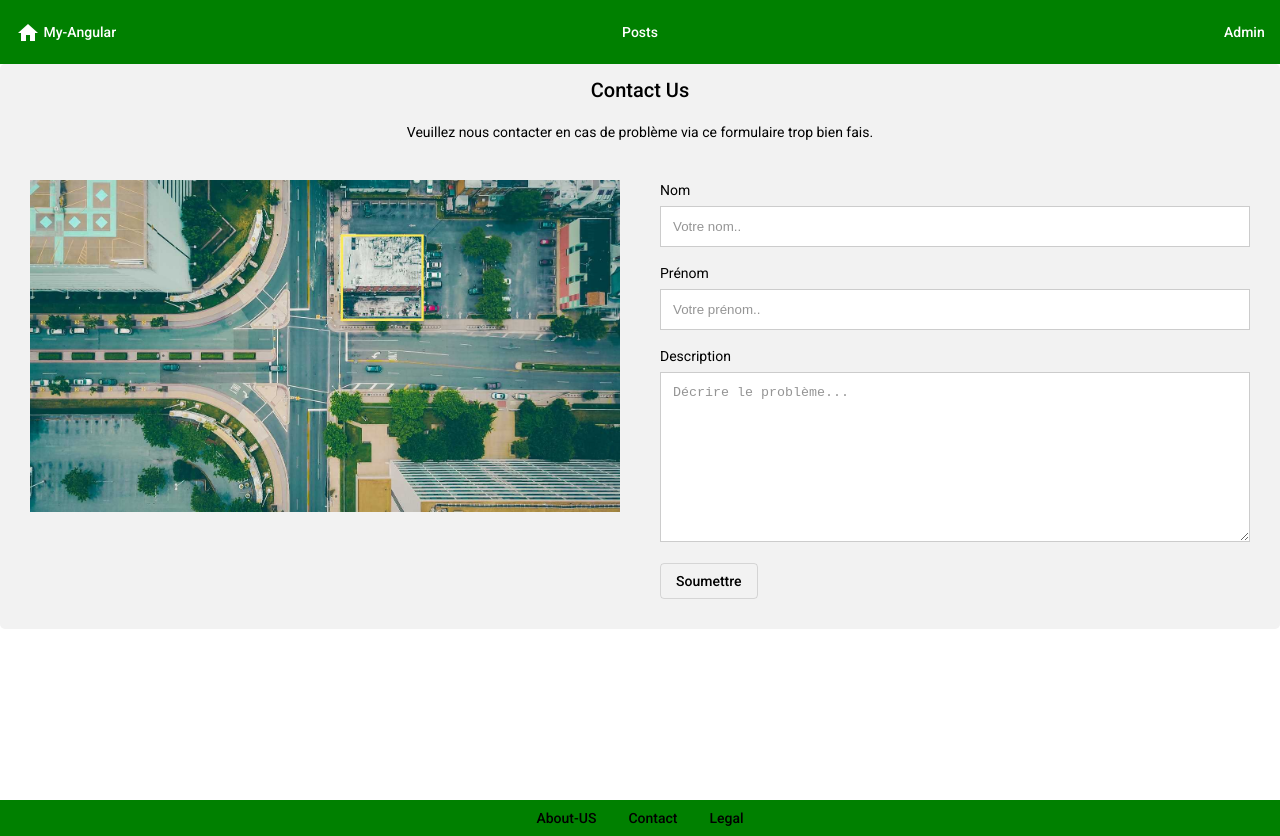
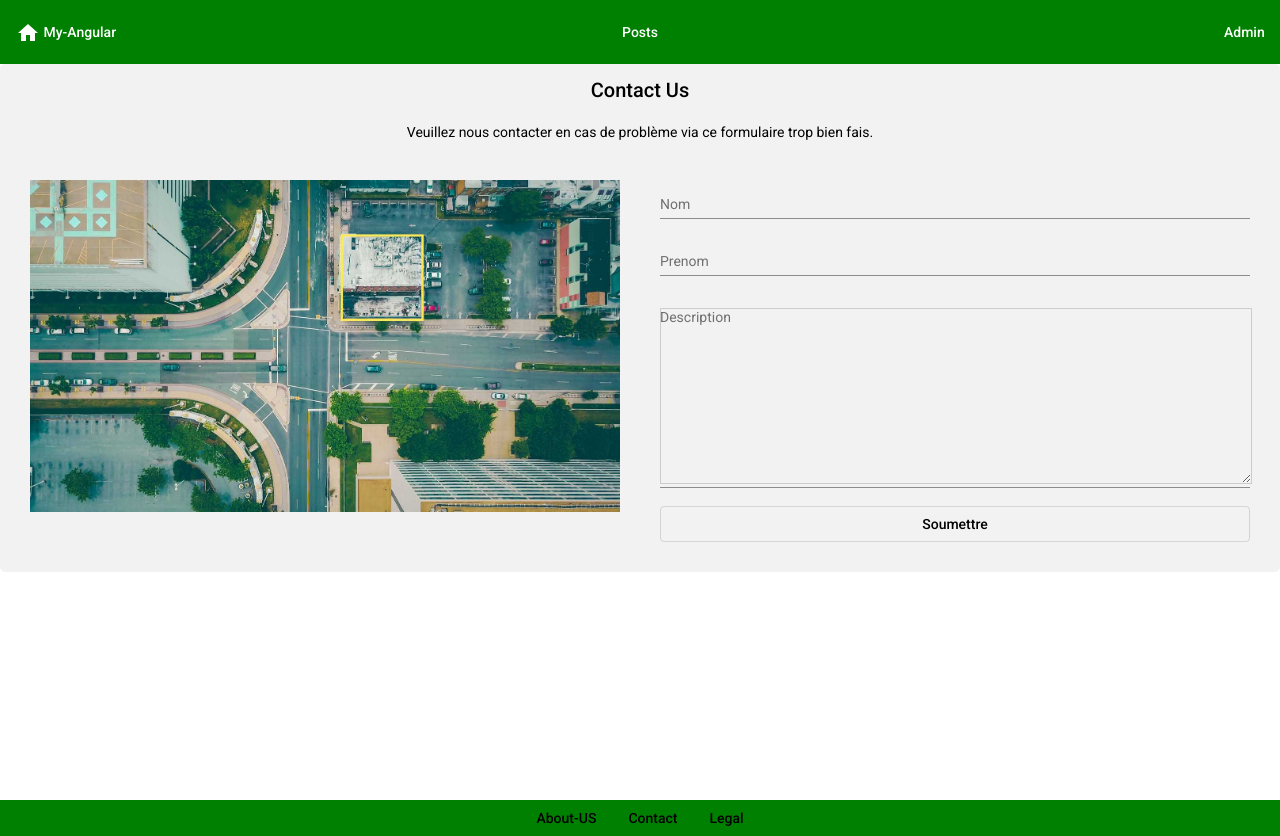
Before and after one commit to mato073/my_angular, an Angular app: page /Contact in a window 1280 px wide. Built offline with nearby package versions, Linux system fonts and the light colour scheme.

Commit message:
changer de couleur de la navbar et du Footer et le contact

```diff
--- a/src/app/components/contact/contact.component.html
+++ b/src/app/components/contact/contact.component.html
@@ -11,31 +11,19 @@
       <img src="../../../assets/map.jpg" style="width: 100%" />
     </div>
     <div class="column">
-      <form action="/action_page.php">
-        <label for="fname">Nom</label>
-        <input
-          matInput
-          type="text"
-          id="fname"
-          name="firstname"
-          placeholder="Votre nom.."
-        />
-        <label for="lname">Prénom</label>
-        <input
-          matInput
-          type="text"
-          id="lname"
-          name="lastname"
-          placeholder="Votre prénom.."
-        />
-        <label for="subject">Description</label>
-        <textarea
-          matInput
-          id="subject"
-          name="subject"
-          placeholder="Décrire le problème..."
-          style="height: 170px"
-        ></textarea>
+      <form class="form">
+        <mat-form-field>
+          <mat-label>Nom</mat-label>
+          <input matInput />
+        </mat-form-field>
+        <mat-form-field>
+          <mat-label>Prenom</mat-label>
+          <input matInput />
+        </mat-form-field>
+        <mat-form-field>
+          <mat-label>Description</mat-label>
+          <textarea matInput style="height: 170px"></textarea>
+        </mat-form-field>
         <button mat-stroked-button type="submit" value="la">Soumettre</button>
       </form>
     </div>
--- a/src/app/components/contact/contact.component.scss
+++ b/src/app/components/contact/contact.component.scss
@@ -38,6 +38,11 @@ input[type="submit"]:hover {
   padding: 20px;
 }
 
+.form {
+  display: flex;
+  flex-direction: column;
+}
+
 .row:after {
   content: "";
   display: table;
```
